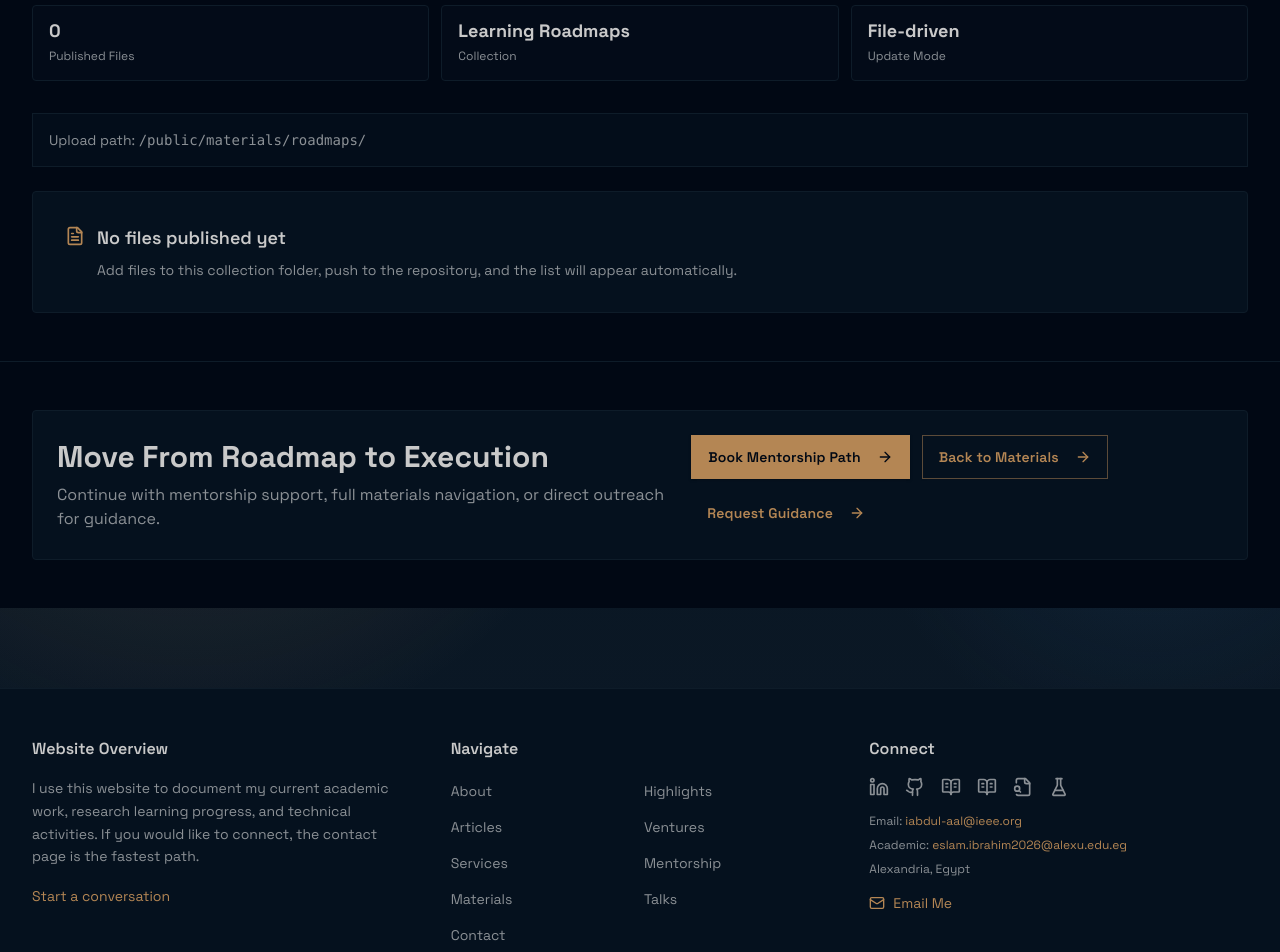
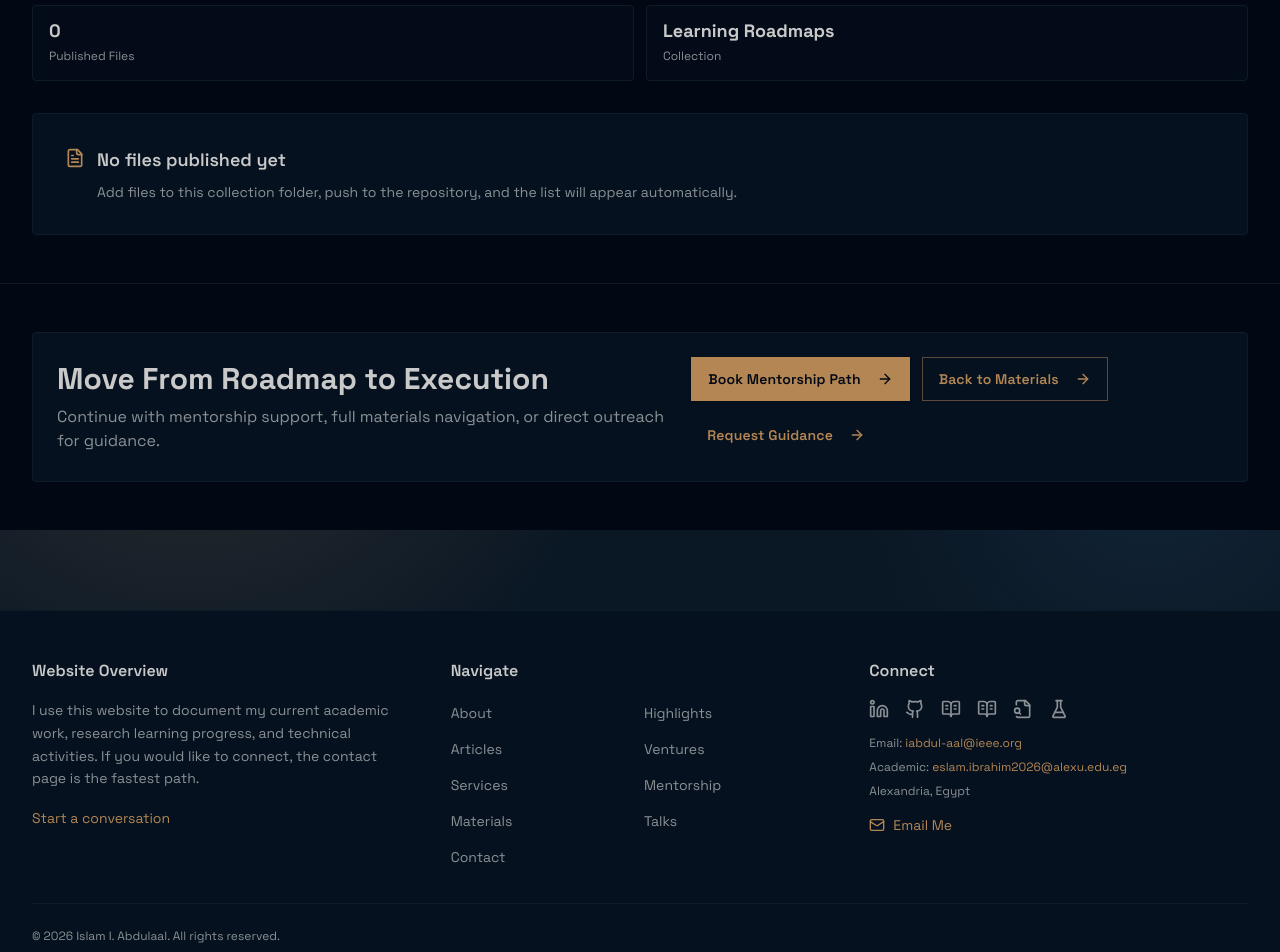
Before and after one commit to iabdul-aal/iabdul-aal.github.io, a Next.js app: page /materials/roadmaps in a window 1280 px wide. Shown: the part 380-1332 px from the top of the page. Built offline with nearby package versions, Linux system fonts and the light colour scheme.

Commit message:
chore: remove feed/source and file-path sync labels from UI

```diff
--- a/app/articles/page.tsx
+++ b/app/articles/page.tsx
@@ -85,18 +85,8 @@ export default async function ArticlesPage() {
             ))}
           </div>
 
-          <div className="flex flex-col md:flex-row md:items-center md:justify-between gap-4 mb-12">
+          <div className="mb-12">
             <h2 className="text-4xl font-bold">Latest Articles</h2>
-            <p className="text-sm text-muted-foreground">
-              {usingLiveFeed ? "Live RSS sync enabled" : "Showing curated fallback list"}
-            </p>
-          </div>
-
-          <div className="mb-6 text-xs text-muted-foreground">
-            Feed source:{" "}
-            <a href={socialLinks.mediumRss} target="_blank" rel="noopener noreferrer" className="text-accent hover:text-accent/80">
-              {socialLinks.mediumRss}
-            </a>
           </div>
 
           <div className="grid grid-cols-1 md:grid-cols-2 gap-8">
--- a/app/materials/page.tsx
+++ b/app/materials/page.tsx
@@ -22,7 +22,6 @@ export default async function MaterialsPage() {
     { label: "Collections", value: String(overview.collections.length) },
     { label: "Published Files", value: String(overview.totalAssets) },
     { label: "Audience", value: "Students and Researchers" },
-    { label: "Updates", value: "File-driven" },
   ]
 
   return (
@@ -71,7 +70,6 @@ export default async function MaterialsPage() {
                       </span>
                     ))}
                   </div>
-                  <p className="text-xs text-muted-foreground mb-4">Upload path: <code>{collection.uploadPath}</code></p>
                   <Link href={collection.href} className="text-sm text-accent inline-flex items-center gap-2">
                     Open Collection
                     <ArrowRight className="w-3 h-3" />
--- a/components/footer.tsx
+++ b/components/footer.tsx
@@ -69,9 +69,8 @@ export function Footer() {
           </section>
         </div>
 
-        <div className="border-t border-border pt-6 flex flex-col sm:flex-row justify-between gap-3 text-xs text-muted-foreground">
+        <div className="border-t border-border pt-6 text-xs text-muted-foreground">
           <p>&copy; {currentYear} Islam I. Abdulaal. All rights reserved.</p>
-          <p>Data updates run through ORCID, Medium RSS, and talks sync workflows.</p>
         </div>
       </div>
     </footer>
--- a/components/materials-collection-view.tsx
+++ b/components/materials-collection-view.tsx
@@ -32,7 +32,6 @@ export async function MaterialsCollectionView({
   const summaryStats = [
     { label: "Published Files", value: String(assets.length) },
     { label: "Collection", value: collection?.title ?? "Materials" },
-    { label: "Update Mode", value: "File-driven" },
   ]
 
   return (
@@ -45,7 +44,7 @@ export async function MaterialsCollectionView({
         <h1 className="text-4xl md:text-5xl font-bold mb-4">{pageTitle}</h1>
         <p className="text-muted-foreground max-w-2xl mb-10">{pageDescription}</p>
 
-        <div className="grid grid-cols-1 sm:grid-cols-3 gap-3 mb-8">
+        <div className="grid grid-cols-1 sm:grid-cols-2 gap-3 mb-8">
           {summaryStats.map((item) => (
             <article key={item.label} className="p-4 rounded-xl border border-border bg-card/40">
               <p className="text-lg font-bold leading-none">{item.value}</p>
@@ -53,12 +52,6 @@ export async function MaterialsCollectionView({
             </article>
           ))}
         </div>
-
-        {collection && (
-          <div className="mb-6 p-4 rounded-lg border border-border bg-card/60 text-sm text-muted-foreground">
-            Upload path: <code>{collection.uploadPath}</code>
-          </div>
-        )}
 
         {assets.length > 0 ? (
           <div className="space-y-4">
```
